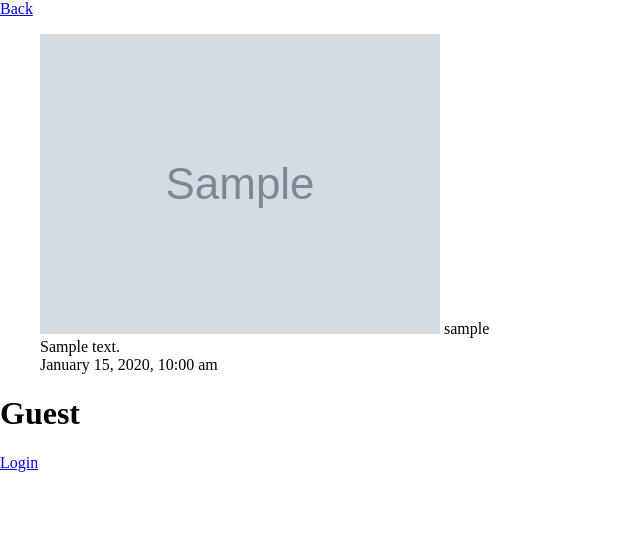
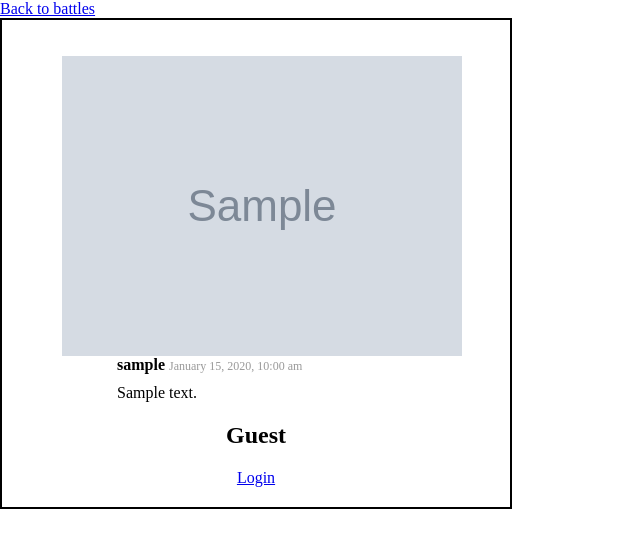
Before and after one commit to nicholedwight/CommentViaTwitter, a PHP site: page /battle.php?id=1 in a window 1280 px wide. Shown: the top 548 px of the page, without its empty margins (0-640 px from the left). Run offline with PHP 8.4, Linux system fonts and the light colour scheme; tables that the repository leaves empty or names only in its code hold one stand-in row (values such as "Sample post"); grey boxes marked "Sample" are stand-in pictures; data that the repository does not hold is empty.

Commit message:
styling comments area, adding classes and wrappers so i can migrate it into the civil war app seamlessly

```diff
--- a/assets/css/main.css
+++ b/assets/css/main.css
@@ -15,6 +15,34 @@ body {
   width: 100%;
 }
 
+.comment_section_wrapper {
+  width: 40%;
+  padding: 20px;
+  border: 2px solid black;
+}
+
 .comment_list li {
   list-style-type: none;
+  margin: 15px 0;
 }
+
+.avatar {
+  float: left;
+}
+
+.comment_content_wrapper {
+  margin-left: 55px;
+}
+
+.comment_user_info p {
+  margin: 10px 0;
+}
+
+.comment_date {
+  color: #999;
+  font-size: 12px;
+}
+
+.form_wrapper {
+  text-align: center;
+}
--- a/battle.php
+++ b/battle.php
@@ -3,7 +3,7 @@ include('inc/header.php');
 include('inc/lib.php');
 $battle_id = $_GET['id'];
 ?>
-<a href="index.php">Back</a>
+<a href="index.php">Back to battles</a>
 <?php
 include('inc/comment_form.php');
 include('inc/footer.php');
--- a/inc/comment_form.php
+++ b/inc/comment_form.php
@@ -21,23 +21,36 @@ if($_SERVER['REQUEST_METHOD']=="POST"){
 
 //Pulling all comments from db by battle id
 ?>
+<section class="comment_section_wrapper">
   <ul class="comment_list">
   <?php
   $commentRows = getAllCommentsByBattleID($battle_id);
   if ($commentRows) { //If there any comments for this page, display them
     foreach ($commentRows as $comment) {
-    $date = date('F j, Y, g:i a', strtotime($comment['created_at']));
-    echo '<li>';
-    echo '<img src="' . $comment['profile_image_url'] . '"> ' . $comment['username'] . '<br>';
-    echo $comment['comment'] . '<br>';
-    echo $date . '</li>';
+      $date = date('F j, Y, g:i a', strtotime($comment['created_at'])); ?>
+        <li>
+          <img src="<?php echo $comment['profile_image_url'];?>" alt="" class="avatar">
+          <!--Empty alt tag because it provides no important info for users via screenreader-->
+          <div class="comment_content_wrapper">
+             <div class="comment_user_info">
+               <p>
+                 <strong><?php echo $comment['username'];?></strong>
+                 <span class="comment_date"><?php echo $date;?></span>
+               </p>
+             </div>
+             <div class="comment_content">
+               <?php echo $comment['comment'];?>
+             </div>
+          </div>
+        </li>
+    <?php
     }
   } else {
     echo "No comments have been left yet!";
   }
   ?>
   </ul>
-
+  <div class="form_wrapper">
     <h1>
       <?=(!empty($_SESSION['access_token']['screen_name'])
                   ? '@' . $_SESSION['access_token']['screen_name'] .
@@ -58,3 +71,5 @@ if (!$_SESSION) {
       echo "<a href='logout.php'>Logout</a>";
     }
     ?>
+  </div>
+</section>
```
Lines whose indentation alone changed are shown as unchanged.
